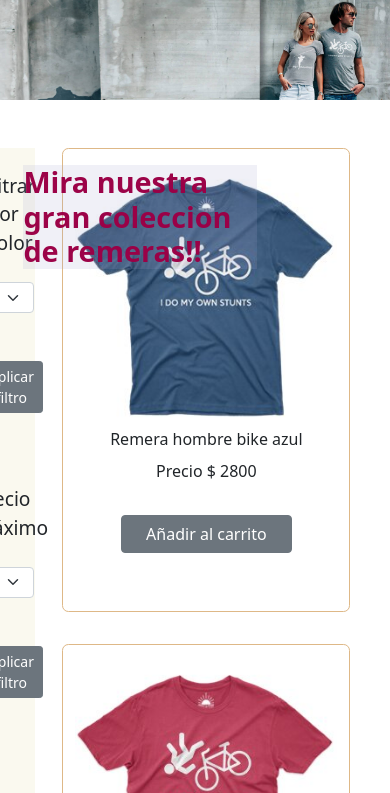
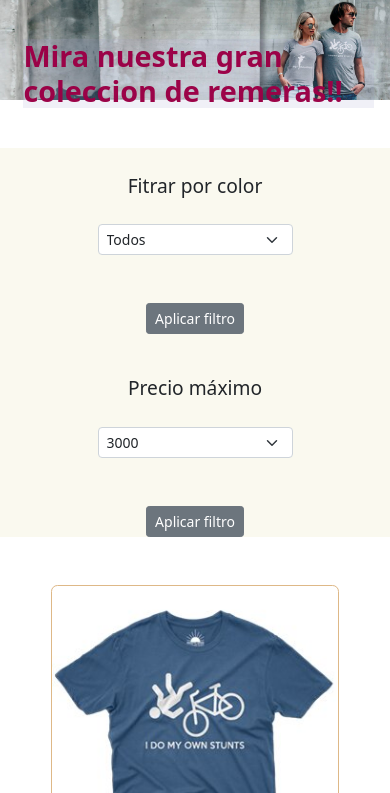
Before and after one commit to GonzaloGarciaCalvo/Proyecto-Final-JavaScript, a plain HTML site: page index.html in a window 390 px wide. Shown: the part 51-844 px from the top of the page. Drawn offline with nearby package versions, Linux system fonts and the light colour scheme.

Commit message:
responsive basico

```diff
--- a/css/estilos.css
+++ b/css/estilos.css
@@ -185,3 +185,28 @@ h3{
 .espaciadorDeAgregado {
     height: 1.2em;;
 }
+
+@media (max-width:576px){
+    .navbar-collapse {
+        align-items: center;
+        background-color: white;
+      }
+    .boxFiltro {
+        width: 100vw;
+    }
+    .saludo{
+        font-size: 1.6rem;
+        margin-top: 0rem;
+        position: absolute; top: 90px; left: 6vW;
+        width: 90vw;
+    }
+    .boxProductos {
+        width: 100vw;
+        margin-top: 2rem;
+        margin-bottom: 5rem;
+    }
+    .row {
+        --bs-gutter-x: 0rem;
+    }
+
+}
--- a/index.html
+++ b/index.html
@@ -24,19 +24,15 @@
                 </div>
             </div>
         </nav>
-
-    <!-- <h1>AVENTURA WEAR</h1> -->
     </header>
     <main>
     <div class="container-fluid gx-0">
         <div class="row gx-0 w-100">
         <img src="images/banner2.jpg" alt="banner del sitio" width="100%">
-
-
         <h2 class="saludo" id="bienvenida">Mira nuestra gran coleccion de remeras!!</h2>
-        </div> <!-- fin row -->
-        <div class="row  px-0">
-            <div class="mt-5 col-2 boxFiltro">
+        </div>
+        <div class="row  px-0 boxContainer">
+            <div class="mt-5 col-12 col-md-2 boxFiltro">
                 <div id="filtro">
                     <label class="my-4">Fitrar por color</label>
                     <select class="mb-4 form-select form-select-sm w-50" id="selectorColor" name="color">
@@ -51,7 +47,7 @@
                     <br>
                     <button  type="button" class="btn btn-secondary btn-sm" id="btnFiltro" >Aplicar filtro</button>
                 </div>
-                <div class="mt-5" id="filtroPrecio">
+                <div class="mt-3 mt-md-5" id="filtroPrecio">
                     <label class="my-4">Precio máximo</label>
                     <select class="mb-4 form-select form-select-sm w-50" id="selectorPrecio" name="color">
                         <option id="valor1700" value="1700" selected>1700</option>
@@ -62,7 +58,7 @@
                     <button  type="button" class="btn btn-secondary btn-sm" id="btnFiltroPrecio" >Aplicar filtro</button>
                 </div>
             </div>
-            <div  class="col-10 boxProductos px-0">
+            <div  class="col-12 col-md-10 boxProductos px-0">
                 <div class="row  d-flex flex-row justify-content-center" id="contenedorProductos" >
                 </div>
             </div>
@@ -70,45 +66,37 @@
         <div class="miCarrito" id="miCarrito">
             <div class="productosComprados" id="productosComprados">
             </div>
-
             <form send="" class="chartForm" id="chartForm" >
                 <p class="leyendaComprado">Gracias por su compra, complete sus datos para la entrega</p>
                 <div class="form-floating mb-3" id="grupo__nombre">
-                    <!-- <input width="200px" type="text" class="form-control" id="nombre"  placeholder="nombreyapellido" required pattern="[a-zA-Z\s]{5,25}" title="Solo admite letras"> -->
                     <input width="200px" type="text" class="form-control  " id="inputNombre" name="inputNombre" >
                     <label for="inputNombre">Nombre y apellido</label>
                     <p class="inputError">Error en formato nombre, ingresar entre 4 y 40 letras</p>
                 </div>
                 <div class="form-floating mb-3" id="grupo__direccion">
-                    <!-- <input type="text" class="form-control" id="direccion" placeholder="direccióndeentrega" required> -->
                     <input type="text" class="form-control" id="inputDireccion" name="inputDireccion" >
                     <label for="inputDireccion">Direccion de entrega</label>
                     <p class="inputError">Error en dirección</p>
                 </div>
                 <div class="form-floating mb-3" id="grupo__email">
-                    <!-- <input type="email" class="form-control" id="eMail" name="eMail" placeholder="name@example.com" > -->
                     <input  class="form-control  " id="inputEmail" name="inputEmail">
                     <label for="inputEmail">Email address</label>
                     <p class="inputError">error en email, formato inválido</p>
                 </div>
                 <div class="form-floating mb-3" id="grupo__telefono">
-                    <!-- <input type="tel" class="form-control" id="telefono" placeholder="teléfono" required pattern="[0-9]{6,14}"> -->
                     <input type="tel" class="form-control " id="inputTelefono" name="inputTelefono"  >
                     <label for="inputTelefono">teléfono</label>
                     <p class="inputError">Error en telefono, ingresar solo números</p>
                 </div>
                 <div class="form-floating mb-3" id="grupo__tarjeta">
-                    <!-- <input type="text" class="form-control" id="tarjeta" placeholder="numeroDeTarjeta" required> -->
                     <input type="text" class="form-control " id="inputTarjeta" name="inputTarjeta"  >
                     <label for="inputTarjeta">Numero de tarjeta de credito</label>
                     <p class="inputError">Error en tarjeta, ingresar los 16 dígitos</p>
                 </div>
                 <button type="submit"  class="btn btn-secondary" id="botonPagar" >Pagar</button>
             </form>
-
         </div>
-
-    </div><!-- del container-fluid -->
+    </div>
     </main>
     <footer>
 
```
